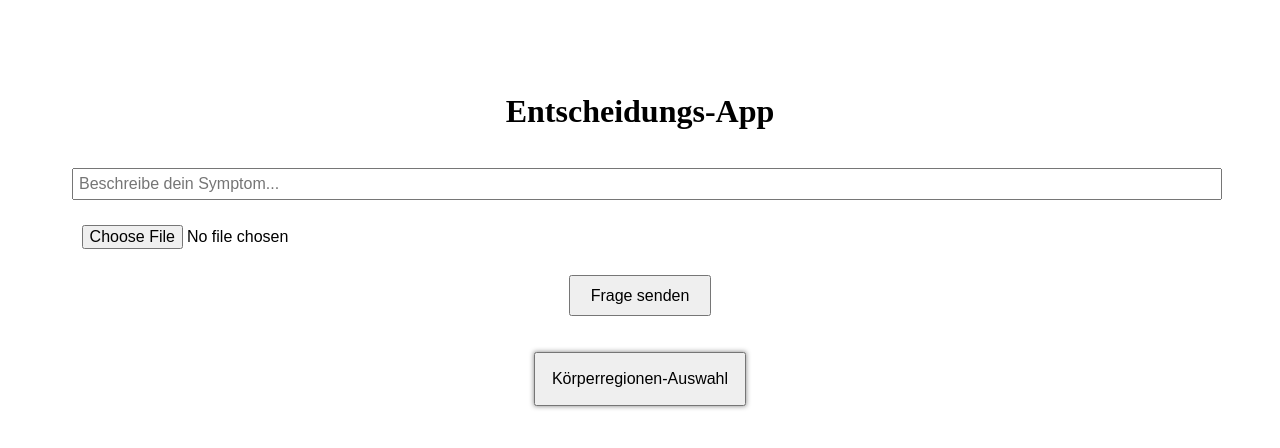
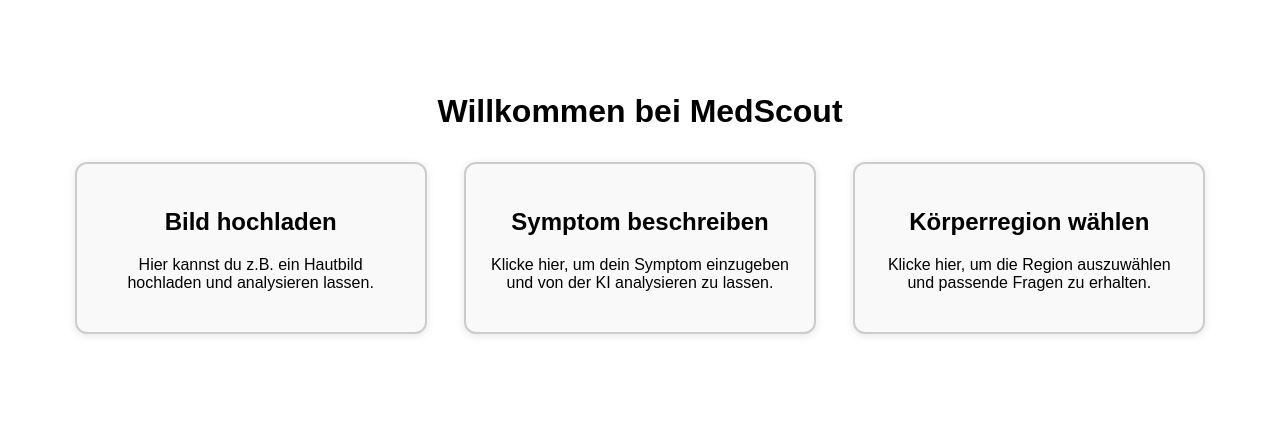
Before and after one commit to Himan-Herman/entscheidungs-app-imac-, a React (Vite) app in the folder client/: page / in a window 1280 px wide. Shown: the top 448 px of the page. Built offline with nearby package versions, Linux system fonts and the light colour scheme.

Commit message:
Update main.jsx

```diff
--- a/client/src/main.jsx
+++ b/client/src/main.jsx
@@ -16,7 +16,7 @@
   //<React.StrictMode>
     <Router>
       <Routes>
-        <Route path="/" element={<App />} />
+      <Route path="/" element={<Startseite />} />
         <Route path="/intro" element={<Intro />} />
         <Route path="/koerperregionen" element={<KoerperVorderseite />} />
         <Route path="/rueckseite" element={<KoerperRueckseite />} />
```
